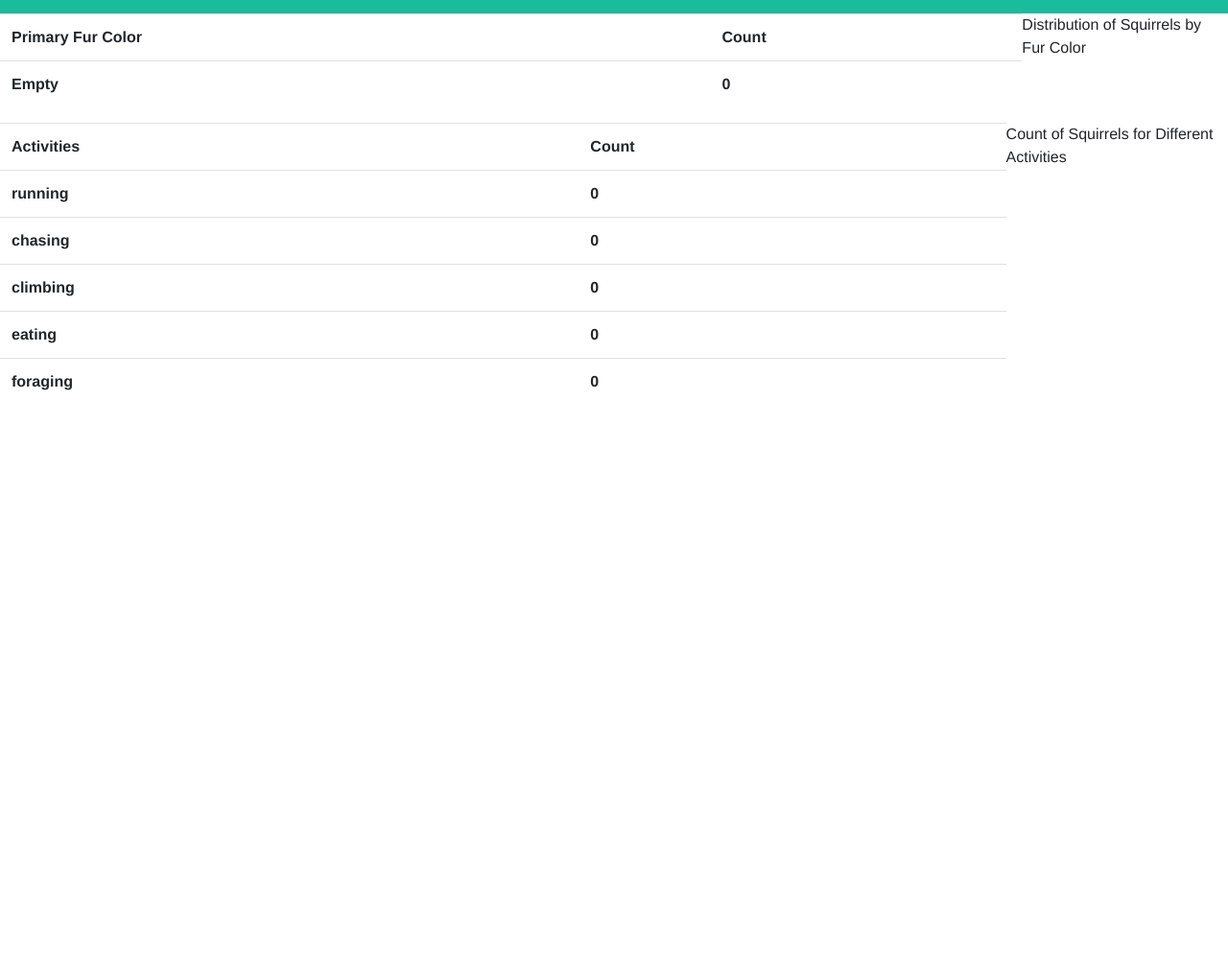
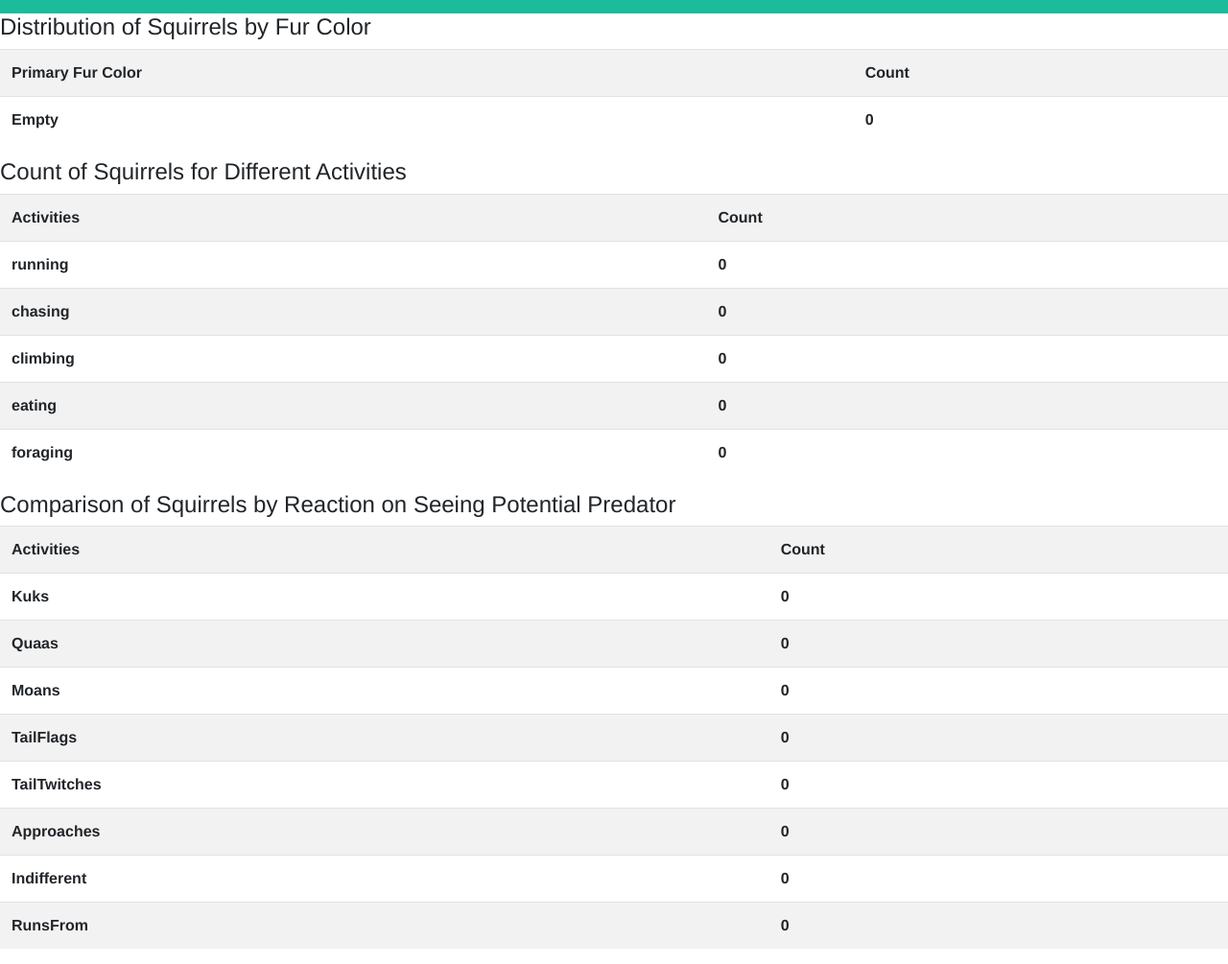
Before and after one commit to shlok-sethia/Squirrel_Tracker, a Django app: page /squirrel_tracker/sightings/stats in a window 1280 px wide. Shown: the part 369-1374 px from the top of the page at 96% size. Before the commit the page ends 776 px from the top, so only its background shows below. Run offline with Django 3.2, Linux system fonts and the light colour scheme; data that the repository does not hold is empty; some libraries are stand-ins or nearby versions.

Commit message:
stats for predator alarms

```diff
--- a/squirrel_tracker/templates/squirrel_tracker/stats.html
+++ b/squirrel_tracker/templates/squirrel_tracker/stats.html
@@ -22,9 +22,6 @@
             background: #1abc9c;
             color: white;
             font-size: 30px;
-        }
-        div{
-            display:flex;
         }
         table{
             width:auto;
@@ -58,7 +55,8 @@
         <img src="https://upload.wikimedia.org/wikipedia/commons/e/e2/Redsquirrel_eating_2012.jpg" width="360" height="245">
     </header>
     <div>
-        <table class="table">
+        <h4>Distribution of Squirrels by Fur Color</h4>
+        <table class="table table-striped">
             <tr>
                 <th>Primary Fur Color</th>
                 <th>Count</th>
@@ -70,10 +68,10 @@
             </tr>
             {% endfor %}
         </table>
-        <p>Distribution of Squirrels by Fur Color</p>
     </div>
     <div>
-        <table class="table">
+        <h4>Count of Squirrels for Different Activities</h4>
+        <table class="table table-striped">
             <tr>
                 <th>Activities</th>
                 <th>Count</th>
@@ -85,7 +83,21 @@
             </tr>
             {% endfor %}
         </table>
-        <p>Count of Squirrels for Different Activities</p>
+    </div>
+    <div>
+        <h4>Comparison of Squirrels by Reaction on Seeing Potential Predator</h4>
+        <table class="table table-striped">
+            <tr>
+                <th>Activities</th>
+                <th>Count</th>
+            </tr>
+            {% for key,value in alarms.items %}
+            <tr>
+                <th>{{key}}</th>
+                <th>{{value}}</th>
+            </tr>
+            {% endfor %}
+        </table>
     </div>
 </body>
 </html>
--- a/squirrel_tracker/views.py
+++ b/squirrel_tracker/views.py
@@ -59,4 +59,17 @@ def get_stats(request):
     foraging = Squirrel.objects.filter(Foraging=True)
     activities['foraging']=len(foraging)
 
-    return render(request, 'squirrel_tracker/stats.html', {'fur_color': color_count,'activities': activities})
+    alarms = dict()
+    alarms['Kuks'] = len(Squirrel.objects.filter(Kuks=True))
+    alarms['Quaas'] = len(Squirrel.objects.filter(Quaas=True))
+    alarms['Moans'] = len(Squirrel.objects.filter(Moans=True))
+    alarms['TailFlags'] = len(Squirrel.objects.filter(TailFlags=True))
+    alarms['TailTwitches'] = len(Squirrel.objects.filter(TailTwitches=True))
+    alarms['Approaches'] = len(Squirrel.objects.filter(Approaches=True))
+    alarms['Indifferent'] = len(Squirrel.objects.filter(Indifferent=True))
+    alarms['RunsFrom'] = len(Squirrel.objects.filter(RunsFrom=True))
+
+
+    return render(request, 'squirrel_tracker/stats.html', {
+        'fur_color': color_count,'activities': activities,
+        'alarms':alarms})
```
